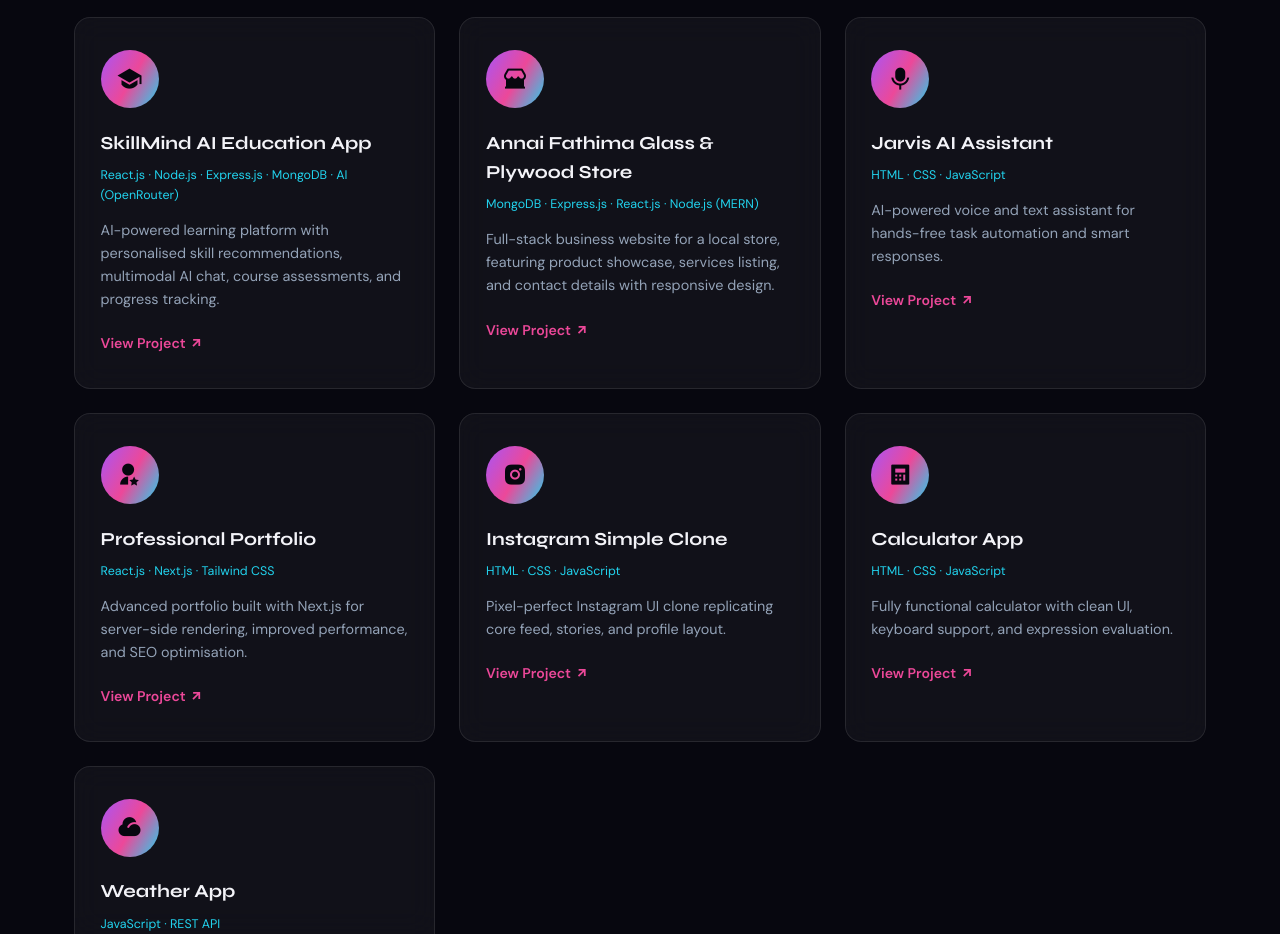
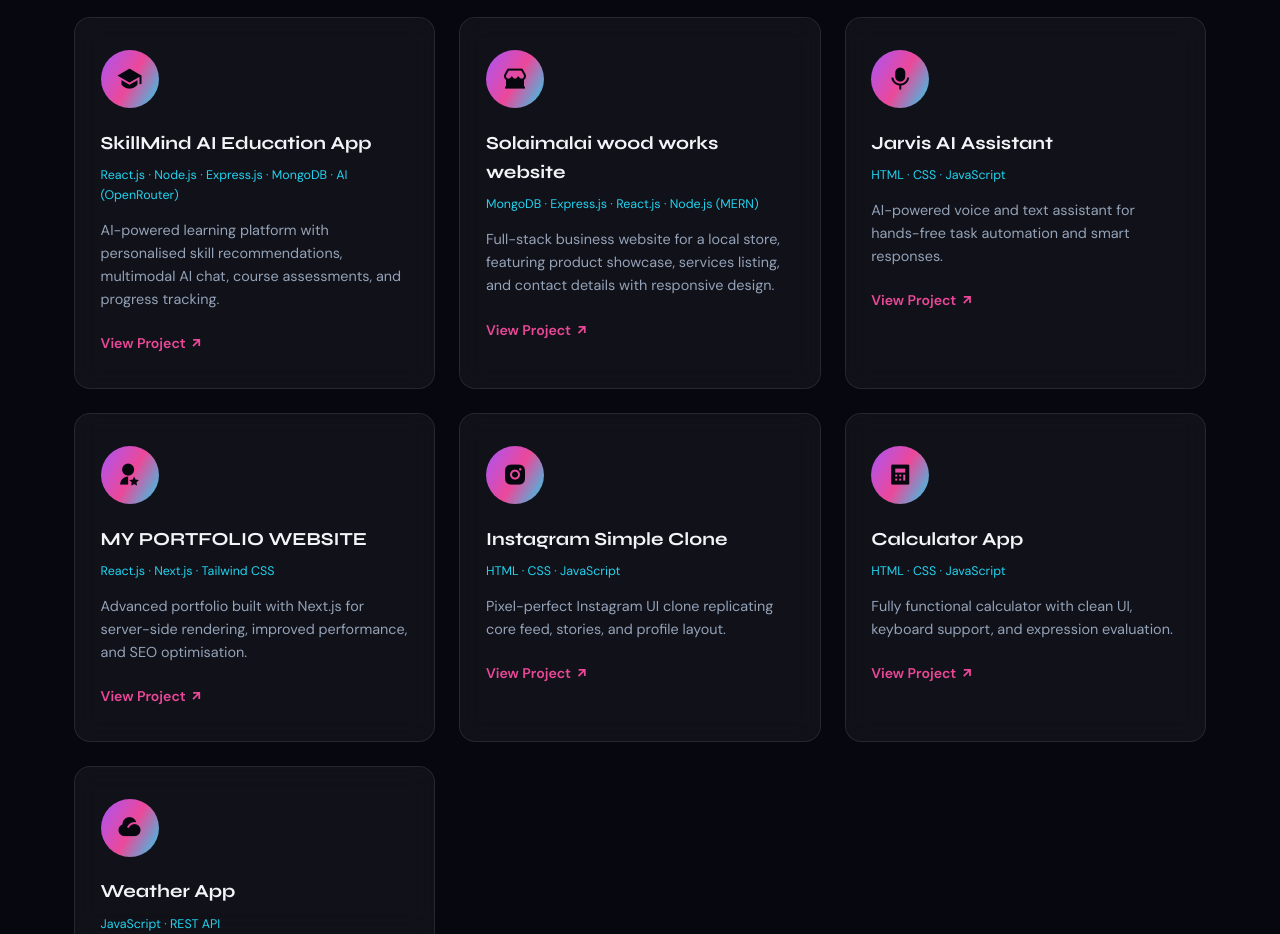
Before and after one commit to nanth2006/nanth-s-portfolio, a React (Vite) app in the folder frontend/: page / in a window 1280 px wide. Shown: the part 3420-4354 px from the top of the page. Built offline with nearby package versions, Linux system fonts and the light colour scheme; no server answers.

Commit message:
correct some changes

```diff
--- a/frontend/src/data.js
+++ b/frontend/src/data.js
@@ -1,7 +1,7 @@
 export const profile = {
   name: "Nanthakumar K",
   role: "Full Stack Developer",
-  location: "Nagapattinam, Tamil Nadu",
+  location: "Pazhiyanchiyanallur, Tamil Nadu",
   email: "nanthakumar2006geetha02@gmail.com",
   phone: "9976193689",
   github: "https://github.com/nanth2006",
@@ -16,7 +16,8 @@
     degree: "B.Tech – Information Technology",
     period: "2024 – 2028",
     institute: "EGS Pillay Engineering College",
-    score: null,
+
+     score: "9.0CGPA",
     icon: "ri-graduation-cap-fill",
   },
   {
@@ -65,7 +66,7 @@
     link: "https://skillmind-ai-education-app-fiyw.vercel.app",
   },
   {
-    name: "Annai Fathima Glass & Plywood Store",
+    name: "Solaimalai wood works website",
     tech: "MongoDB · Express.js · React.js · Node.js (MERN)",
     desc: "Full-stack business website for a local store, featuring product showcase, services listing, and contact details with responsive design.",
     icon: "ri-store-2-fill",
@@ -81,12 +82,12 @@
     link: "#",
   },
   {
-    name: "Professional Portfolio",
+    name: "MY PORTFOLIO WEBSITE",
     tech: "React.js · Next.js · Tailwind CSS",
     desc: "Advanced portfolio built with Next.js for server-side rendering, improved performance, and SEO optimisation.",
     icon: "ri-user-star-fill",
     tags: ["frontend"],
-    link: "#",
+    link: "https://nanth-s-portfolio.vercel.app/",
   },
   {
     name: "Instagram Simple Clone",
@@ -94,7 +95,7 @@
     desc: "Pixel-perfect Instagram UI clone replicating core feed, stories, and profile layout.",
     icon: "ri-instagram-fill",
     tags: ["frontend"],
-    link: "#",
+    link: "https://github.com/nanth2006/instagram-clone-app",
   },
   {
     name: "Calculator App",
@@ -102,7 +103,7 @@
     desc: "Fully functional calculator with clean UI, keyboard support, and expression evaluation.",
     icon: "ri-calculator-fill",
     tags: ["frontend"],
-    link: "#",
+    link: "https://github.com/nanth2006/simple-calculator",
   },
   {
     name: "Weather App",
@@ -110,7 +111,7 @@
     desc: "Real-time weather application fetching live data via a public weather API with location-based search.",
     icon: "ri-cloud-fill",
     tags: ["frontend"],
-    link: "#",
+    link: "https://github.com/nanth2006/Weather-app/tree/main/weather-app",
   },
 ];
 
```
